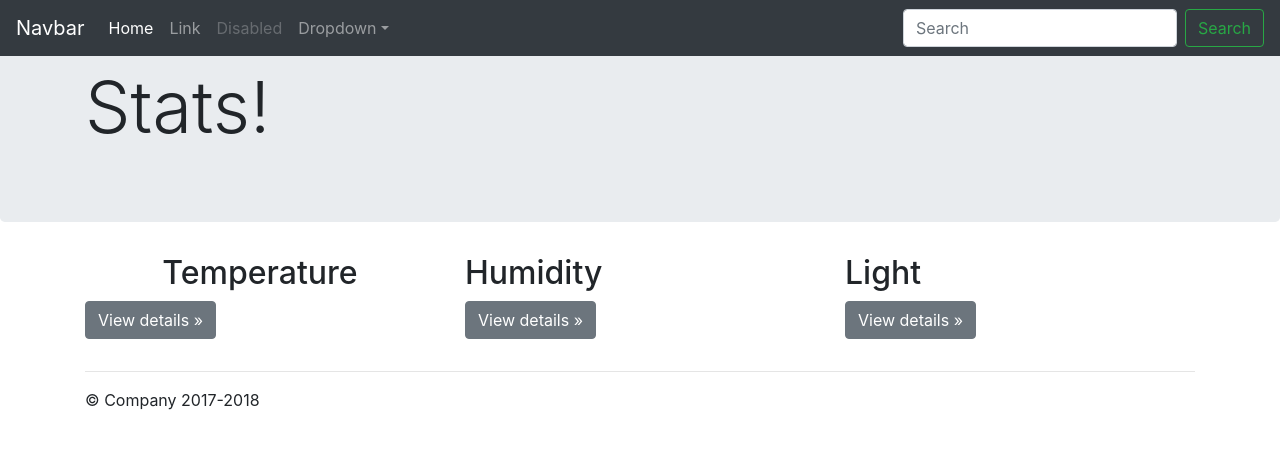
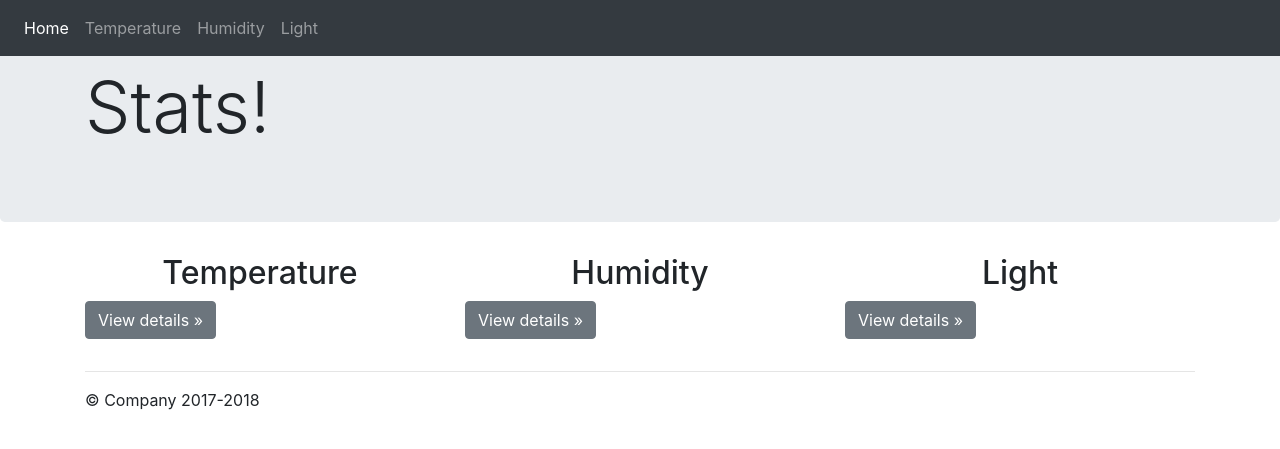
Before and after one commit to bassdread/jocasta, a Flask app: page / in a window 1280 px wide. Shown: the top 449 px of the page. Run offline with Flask 2, Linux system fonts and the light colour scheme; some libraries are stand-ins or nearby versions.

Commit message:
fix up template

```diff
--- a/jocasta/templates/index.html
+++ b/jocasta/templates/index.html
@@ -18,35 +18,22 @@
   <body>
 
     <nav class="navbar navbar-expand-md navbar-dark fixed-top bg-dark">
-      <a class="navbar-brand" href="#">Navbar</a>
-      <button class="navbar-toggler" type="button" data-toggle="collapse" data-target="#navbarsExampleDefault" aria-controls="navbarsExampleDefault" aria-expanded="false" aria-label="Toggle navigation">
-        <span class="navbar-toggler-icon"></span>
-      </button>
 
       <div class="collapse navbar-collapse" id="navbarsExampleDefault">
         <ul class="navbar-nav mr-auto">
           <li class="nav-item active">
-            <a class="nav-link" href="#">Home <span class="sr-only">(current)</span></a>
+            <a class="nav-link" href="/">Home <span class="sr-only">(current)</span></a>
           </li>
           <li class="nav-item">
-            <a class="nav-link" href="#">Link</a>
+            <a class="nav-link" href="/temperature">Temperature</a>
           </li>
           <li class="nav-item">
-            <a class="nav-link disabled" href="#">Disabled</a>
+            <a class="nav-link" href="/humidity">Humidity</a>
           </li>
-          <li class="nav-item dropdown">
-            <a class="nav-link dropdown-toggle" href="http://example.com" id="dropdown01" data-toggle="dropdown" aria-haspopup="true" aria-expanded="false">Dropdown</a>
-            <div class="dropdown-menu" aria-labelledby="dropdown01">
-              <a class="dropdown-item" href="#">Action</a>
-              <a class="dropdown-item" href="#">Another action</a>
-              <a class="dropdown-item" href="#">Something else here</a>
-            </div>
+          <li class="nav-item">
+            <a class="nav-link" href="/light">Light</a>
           </li>
         </ul>
-        <form class="form-inline my-2 my-lg-0">
-          <input class="form-control mr-sm-2" type="text" placeholder="Search" aria-label="Search">
-          <button class="btn btn-outline-success my-2 my-sm-0" type="submit">Search</button>
-        </form>
       </div>
     </nav>
 
@@ -66,13 +53,13 @@
           </div>
 
           <div class="col-md-4">
-            <h2>Humidity</h2>
+            <h2 class="text-center">Humidity</h2>
             <div id="humidity" class="200x160px"></div>
             <p><a class="btn btn-secondary" href="#" role="button">View details &raquo;</a></p>
           </div>
 
           <div class="col-md-4">
-            <h2>Light</h2>
+            <h2 class="text-center">Light</h2>
             <div id="light" class="200x160px"></div>
             <p><a class="btn btn-secondary" href="#" role="button">View details &raquo;</a></p>
           </div>
@@ -117,8 +104,8 @@
     id: "light",
     value: {{reading.light}},
     min: 0,
-    max: 200,
-    title: "Temperature"
+    max: 250,
+    title: "Light"
   });
 </script>
   </body>
```
